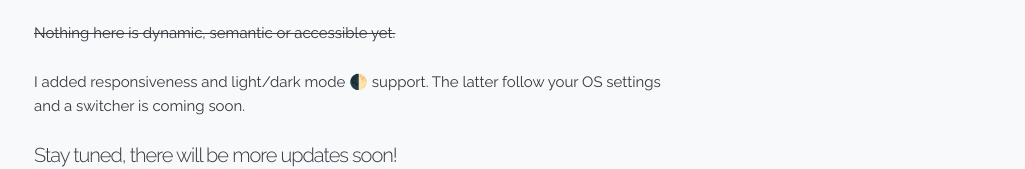
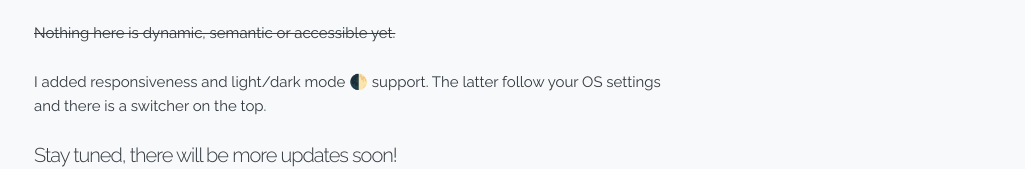
Before and after one commit to archil-l/archil.io, a React (Create React App) app: page / in a window 1280 px wide. Shown: the part 593-762 px from the top of the page, without its empty margins (126-1151 px from the left). Built offline with nearby package versions, Linux system fonts and the light colour scheme.

Commit message:
Changes to readme

```diff
--- a/src/contents/home.ts
+++ b/src/contents/home.ts
@@ -23,7 +23,7 @@ const messages = defineMessages({
     },
     whatsDone: {
         id: 'home.whatsDone',
-        defaultMessage: 'I added responsiveness and light/dark mode 🌓 support. The latter follow your OS settings and a switcher is coming soon.',
+        defaultMessage: 'I added responsiveness and light/dark mode 🌓 support. The latter follow your OS settings and there is a switcher on the top.',
     },
     stayTuned: {
         id: 'home.stayTuned',
```
Also changed, not shown: 1 other file (tests, documents, lock files or other folders).
